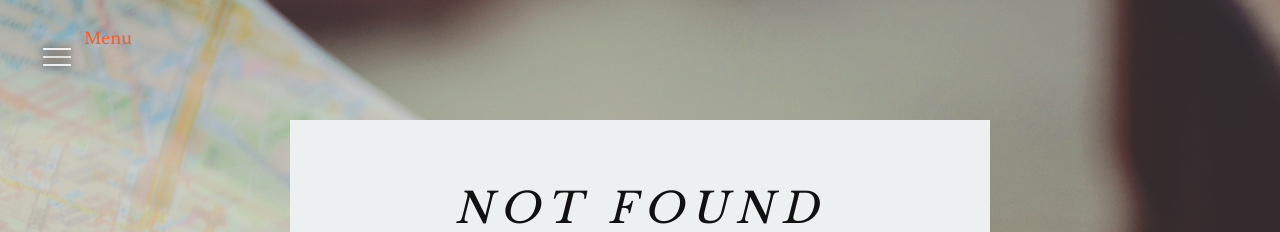
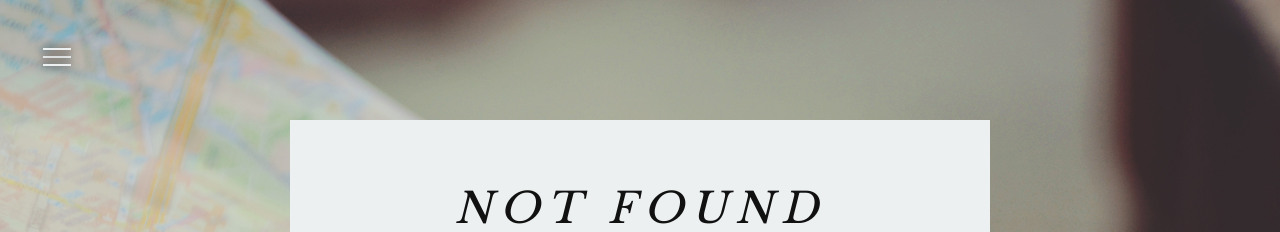
Before and after one commit to aungthurhahein/aungthurhahein.github.com, a Jekyll site: the page built from 404.html, in a window 1280 px wide. Shown: the top 232 px of the page. Built offline with Jekyll 4.4.1, drawn with Linux system fonts in a browser that asks for light colours; nearby versions of some CDN libraries.

Commit message:
modify sitebar html

```diff
--- a/_includes/sidebar.html
+++ b/_includes/sidebar.html
@@ -1,4 +1,4 @@
-<a href="#" class="sb-toggle-left">Menu
+<a href="#" class="sb-toggle-left">
     <span class="nav-icon"></span>
 </a>
 
```
